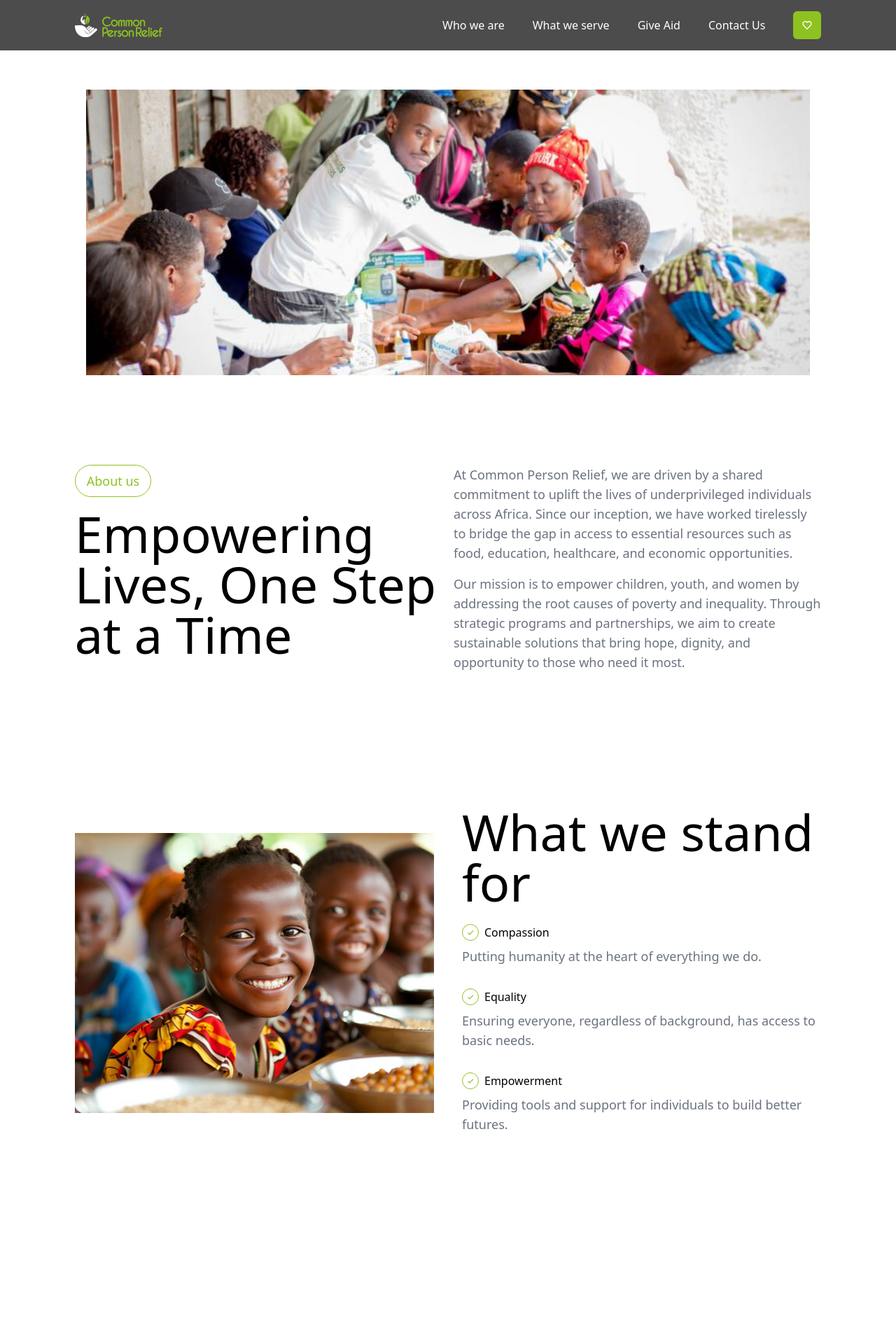
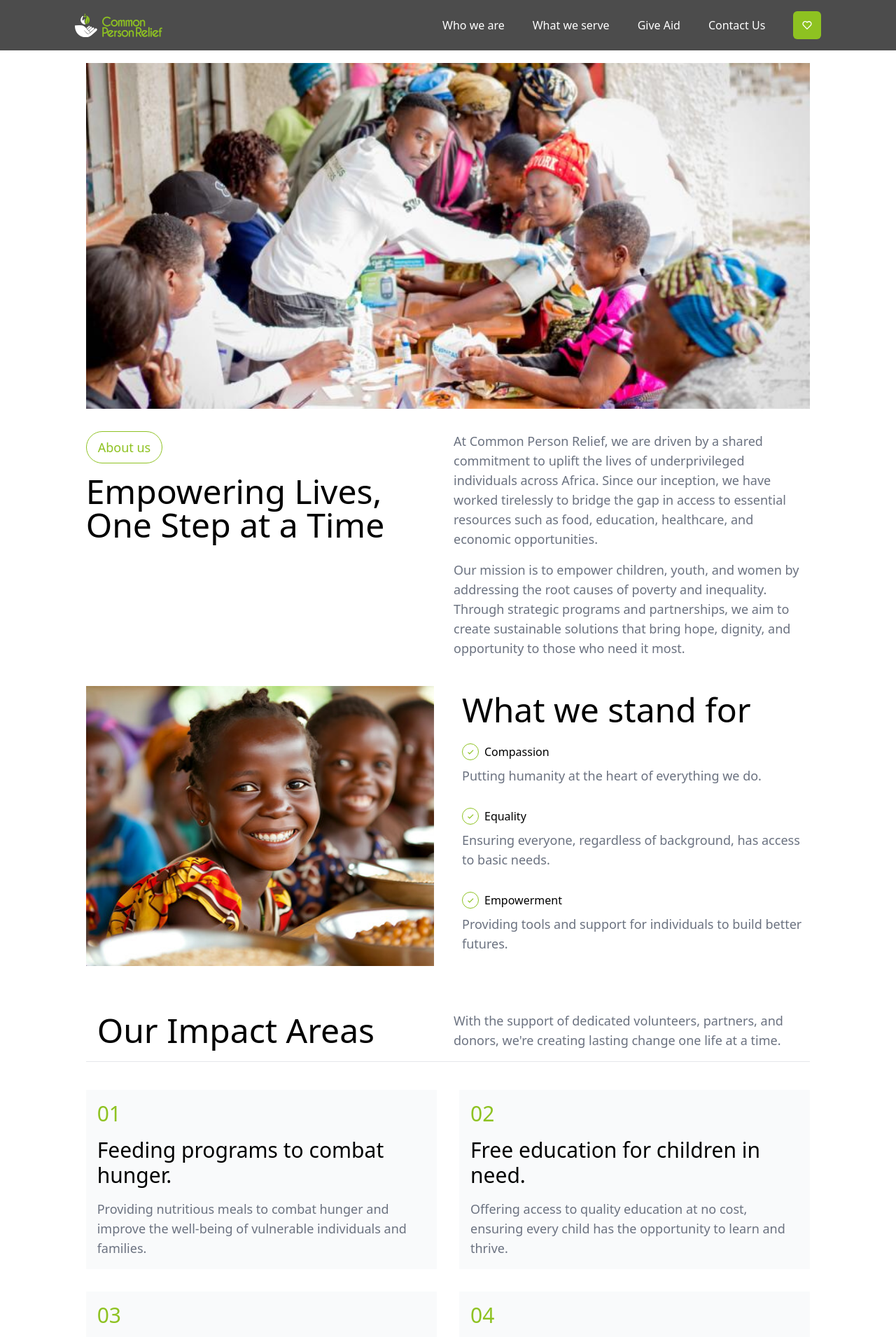
Before and after one commit to SirhmVFX/commonpersonrelief, a Next.js app: page /about in a window 1280 px wide. Shown: the top 1910 px of the page at 70% size. Built offline with nearby package versions, Linux system fonts and the light colour scheme.

Commit message:
fix too much spacings

```diff
--- a/src/app/about/page.tsx
+++ b/src/app/about/page.tsx
@@ -4,7 +4,7 @@ import { BiCheck } from "react-icons/bi";
 export default function About() {
   return (
     <div>
-      <div className="md:w-5/6 mx-auto p-4 py-16 md:pt-32 h-[600px]">
+      <div className="md:w-5/6 mx-auto p-4 pt-[90px] md:pt-[90px] h-[600px]">
         <Image
           src="/images/op.jpeg"
           alt="about"
@@ -14,12 +14,12 @@ export default function About() {
         />
       </div>
 
-      <div className="w-5/6 mx-auto py-16 md:flex gap-4">
+      <div className="md:w-5/6 px-4 mx-auto py-4 md:flex gap-4">
         <div className="flex flex-col items-start gap-4 md:w-1/2">
           <p className="text-primarycolor text-sm md:text-lg py-2 px-4 rounded-full border border-primarycolor">
             About us
           </p>
-          <h1 className="text-3xl md:text-5xl lg:text-7xl font-medium">
+          <h1 className="text-3xl md:text-4xl lg:text-5xl font-medium">
             Empowering Lives, One Step at a Time
           </h1>
         </div>
@@ -41,7 +41,7 @@ export default function About() {
         </div>
       </div>
 
-      <div className="w-5/6 mx-auto py-16 md:py-32 md:flex items-center gap-10">
+      <div className="md:w-5/6 px-4 mx-auto py-4 md:py-6 md:flex items-center gap-10">
         <div className="md:w-1/2 h-[400px]">
           <Image
             src="/images/hero1.jpeg"
@@ -52,7 +52,7 @@ export default function About() {
           />
         </div>
         <div className="md:w-1/2 flex flex-col gap-4">
-          <h1 className="text-3xl md:text-5xl lg:text-7xl font-medium">
+          <h1 className="text-3xl md:text-4xl lg:text-5xl md:my-0 mt-6 font-medium">
             What we stand for
           </h1>
           <div className="flex flex-col gap-2 py-2">
@@ -89,9 +89,9 @@ export default function About() {
         </div>
       </div>
 
-      <div className="w-5/6 mx-auto py-16 md:py-32">
+      <div className="md:w-5/6 px-4 mx-auto py-2 md:py-6">
         <div className=" md:flex items-center gap-4 p-4 border-b border-gray-200">
-          <h1 className="text-3xl md:text-5xl lg:text-7xl font-medium md:w-1/2">
+          <h1 className="text-3xl md:text-4xl lg:text-5xl font-medium md:w-1/2">
             Our Impact Areas
           </h1>
           <p className="text-sm md:text-lg text-gray-500 md:w-1/2">
```
